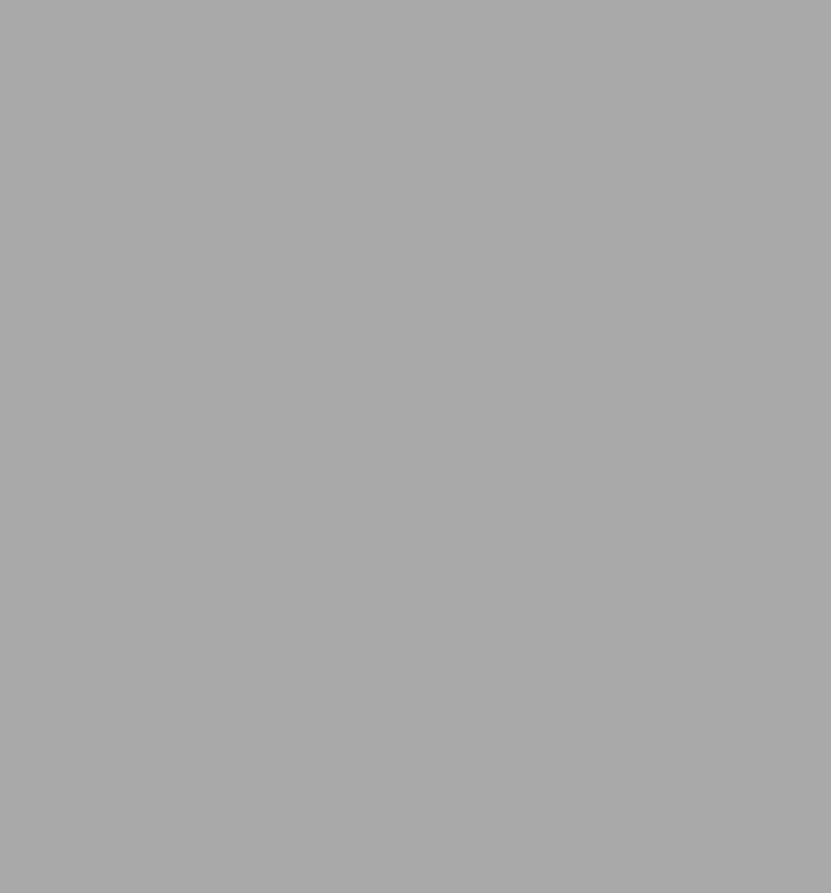
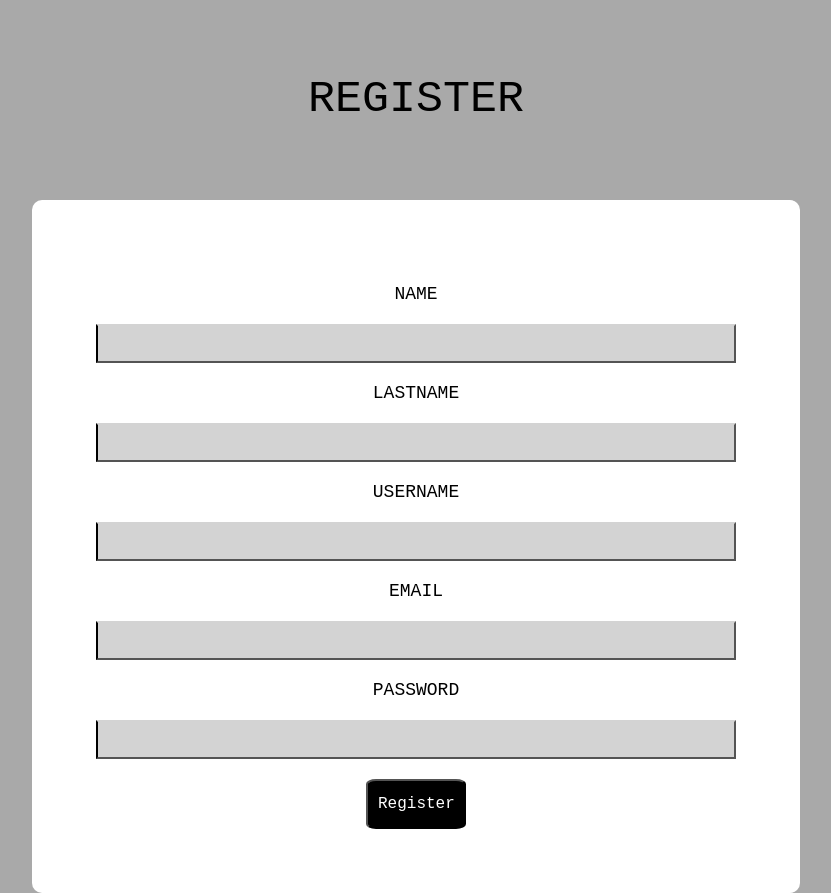
Before and after one commit to AlejandroMtz07/TaskManagerFront, a React (Vite) app: page /register in a window 1280 px wide. Before the commit this address had no page. Shown: the whole page, without its empty margins (224-1055 px from the left). Before the commit the page ends 800 px from the top, so only its background shows below. Built offline with nearby package versions, Linux system fonts and the light colour scheme.

Commit message:
Adding some functionality to the register form

```diff
--- a/src/Components/App.tsx
+++ b/src/Components/App.tsx
@@ -4,6 +4,7 @@ import Login from "./LoginComponent/Login";
 import Navbar from "./NavbarComponent/Navbar";
 import { Presentation } from "./PresentationComponent/Presentation";
 import { BrowserRouter,Route,Routes } from "react-router-dom";
+import Register from "./RegisterComponent/Register";
 
 
 export default function App() {
@@ -21,6 +22,7 @@ export default function App() {
           }
         />
         <Route path="login" element={<Login/>}/>
+        <Route path="register" element={<Register/>}/>
       </Routes>
     </BrowserRouter>
   )
--- a/src/Components/NavbarComponent/Navbar.tsx
+++ b/src/Components/NavbarComponent/Navbar.tsx
@@ -4,7 +4,7 @@ export default function Navbar() {
   return (
     <div className={style.navbar}>
         <a href="login">Login</a>
-        <a href="#">Register</a>
+        <a href="register">Register</a>
         <a href="#">About us</a>
     </div>
   )
--- a/src/Components/PresentationComponent/Presentation.module.css
+++ b/src/Components/PresentationComponent/Presentation.module.css
@@ -1,5 +1,5 @@
 header{
-    padding: 100px;
+    padding: 50px;
     text-align: center;
     font-family:'Courier New', Courier, monospace;
     text-transform: uppercase;
--- a/src/Components/RegisterComponent/Register.module.css
+++ b/src/Components/RegisterComponent/Register.module.css
@@ -0,0 +1,43 @@
+.registercontainer{
+    display: flex;
+    flex-direction: column;
+}
+.formcontainer{
+    background-color: white;
+    border-radius: 10px;
+    padding: 5%;
+    height: 50%;
+    width: 50%;
+    margin-left: 20%;
+}
+.registerform{
+    background-color: transparent;
+    display: flex;
+    flex-direction: column;
+    text-align: center;
+}
+.registerform label{
+    text-transform: uppercase;
+    font-family: 'Courier New', Courier, monospace;
+    font-size: large;
+    background-color: transparent;
+    padding: 20px;
+}
+.registerform input{
+    text-align: center;
+    border-color: transparent black black black;
+    background-color: lightgray;
+    padding: 10px;
+}
+.registerform button{
+    border-radius: 10%;
+    margin-top: 20px;
+    padding: 10px;
+    background-color: black;
+    color: white;
+    height: 50px;
+    width: 100px;
+    align-self: center;
+    font-family: 'Courier New', Courier, monospace;
+    font-size: medium;
+}
--- a/src/Components/RegisterComponent/Register.tsx
+++ b/src/Components/RegisterComponent/Register.tsx
@@ -0,0 +1,54 @@
+import { useState, type ChangeEvent, type FormEvent } from "react";
+import { Presentation } from "../PresentationComponent/Presentation";
+import style from './Register.module.css';
+
+
+export default function Register() {
+
+  const[formData, setFormData] = useState({
+    name:'',
+    lastname:'',
+    username:'',
+    email:'',
+    password:''
+  })
+
+  const handleChange = (e:ChangeEvent<HTMLInputElement>)=>{
+    const {name,value} = e.target;
+    setFormData({
+      ...formData,
+      [name]:value
+    });
+  };
+
+  const submitForm = (e:FormEvent<HTMLFormElement>) => {
+    e.preventDefault();
+    console.log(formData);
+    // axios.post(
+    //   'http://localhost:3000/api/register',
+    //   {
+    //   }
+    // )
+  }
+
+  return (
+    <div className={style.registercontainer}>
+        <Presentation title="Register"/>
+        <div className={style.formcontainer}>
+            <form className={style.registerform} onSubmit={submitForm}>
+                <label>Name </label>
+                <input type="text" name="name" value={formData.name} onChange={handleChange}/>
+                <label>Lastname</label>
+                <input type="text" name="lastname" value={formData.lastname} onChange={handleChange}/>
+                <label>Username</label>
+                <input type="text" name="username" value={formData.username} onChange={handleChange}/>
+                <label>Email</label>
+                <input type="email" name="email" value={formData.email} onChange={handleChange}/>
+                <label>password</label>
+                <input type="text" name="password" value={formData.password} onChange={handleChange}/>
+                <button type="submit">Register</button>
+            </form>
+        </div>
+    </div>
+  )
+}
```
